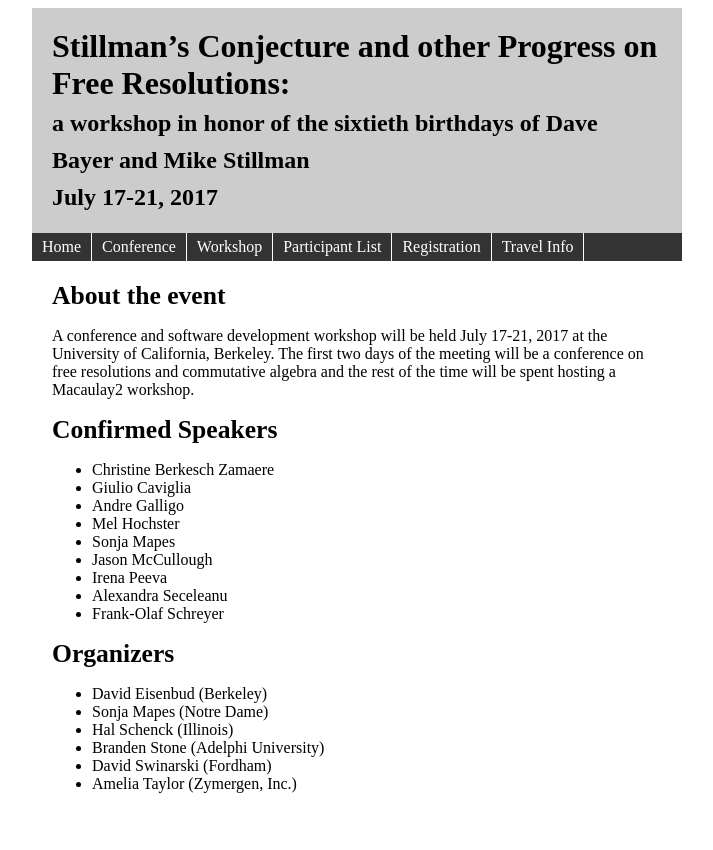
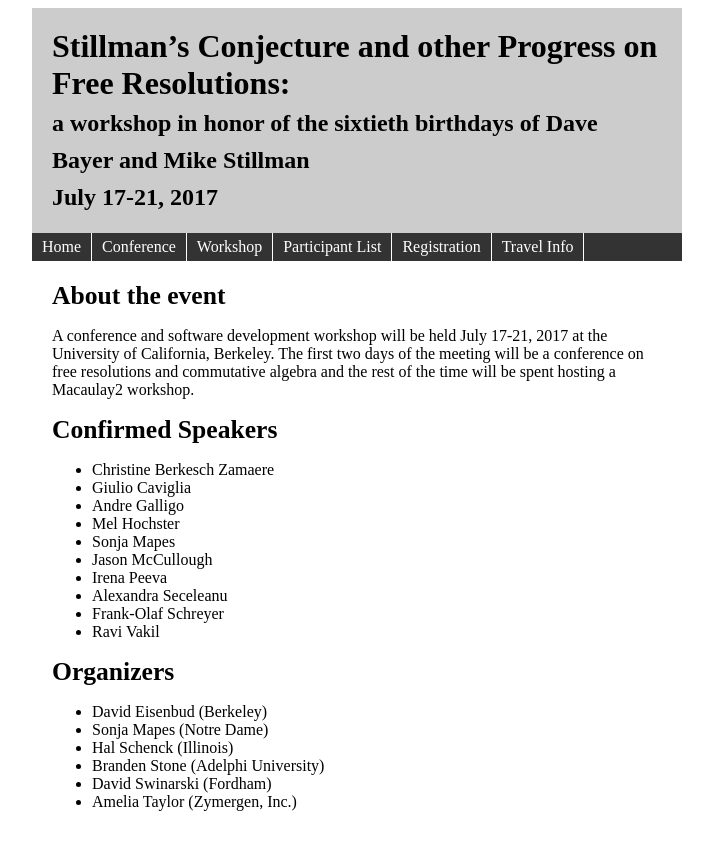
Before and after one commit to Macaulay2/Workshop-2017-Berkeley, a Jekyll site: the page built from index.md, in a window 1280 px wide. Shown: the top 850 px of the page, without its empty margins (283-996 px from the left). Built offline with Jekyll 4.4.1, drawn with Linux system fonts in a browser that asks for light colours.

Commit message:
updating index file

```diff
--- a/index.md
+++ b/index.md
@@ -20,6 +20,7 @@ A conference and software development workshop will be held July 17-21, 2017 at
 * Irena Peeva
 * Alexandra Seceleanu
 * Frank-Olaf Schreyer
+* Ravi Vakil
 
 
 ## Organizers
```
